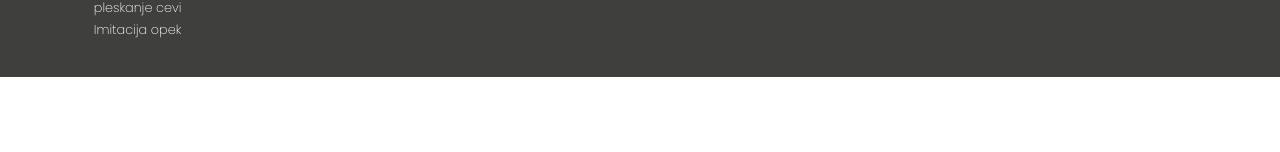
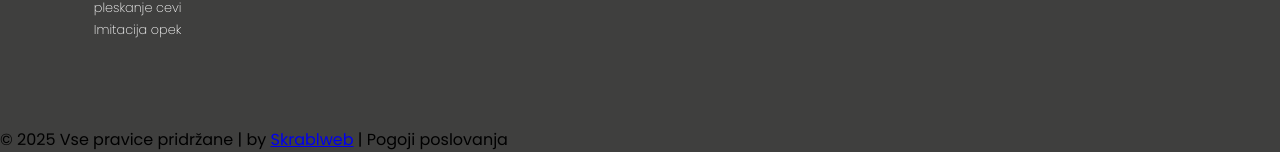
Before and after one commit to skrablrok/Jo-e-Novak-Slikopleskarstvo, a plain HTML site: page index.html in a window 1280 px wide. Shown: the part 4196-4348 px from the top of the page. Before the commit the page ends 4273 px from the top, so only its background shows below. Drawn offline with nearby package versions, Linux system fonts and the light colour scheme.

Commit message:
Update index.html

```diff
--- a/index.html
+++ b/index.html
@@ -361,7 +361,9 @@
         </ul>
     </div>
 
-
+    <div class="avtorske">
+            <p>© 2025 Vse pravice pridržane | by <a href="https:\\skrablweb.si" target="_blank" >Skrablweb</a> | Pogoji poslovanja</p>
+        </div>
 </footer>
 
 
```
